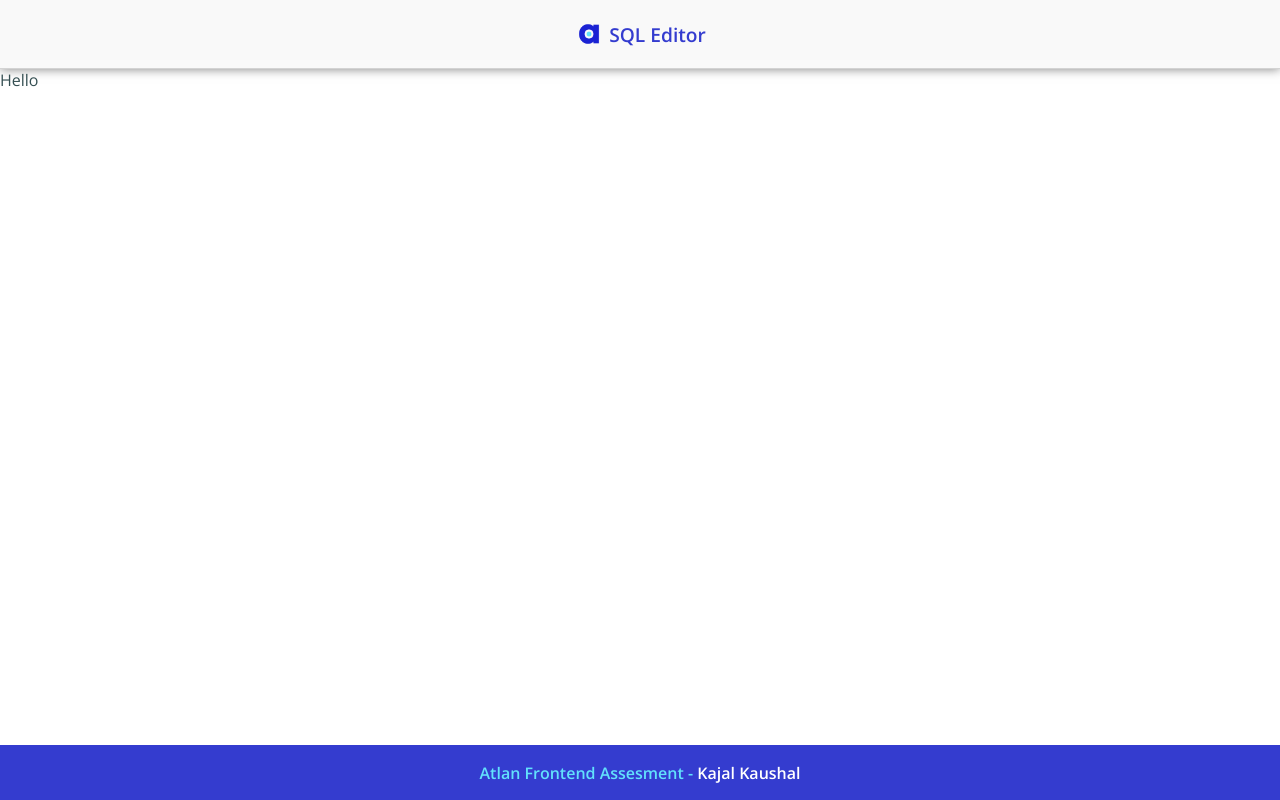
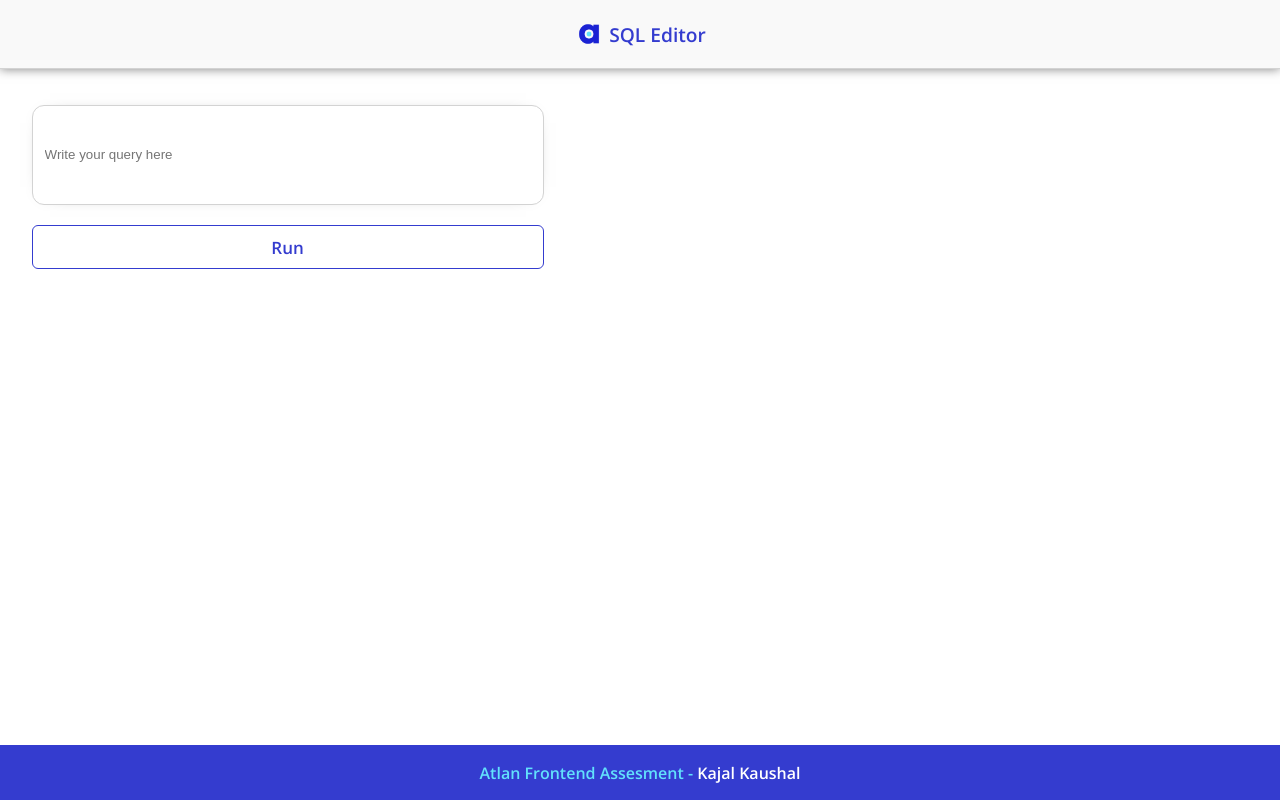
Before and after one commit to Kajal-7/atlan-frontend, a React (Create React App) app: page /query-database in a window 1280 px wide. Built offline with nearby package versions, Linux system fonts and the light colour scheme; no server answers; the HTML template or start-up script is replaced by a standard one.

Commit message:
Query Dashboard page added

```diff
--- a/src/components/QueryDashboard.jsx
+++ b/src/components/QueryDashboard.jsx
@@ -1,15 +1,36 @@
-import React from 'react'
-
+import React, { useState } from 'react'
+import Grid from '@mui/material/Grid'
+import QueryHistory from './QueryHistory'
+import QueryHandler from './QueryHandler'
 
 /*
 @description
-Query Dashboard Page
+The component renders both query editor and query history section.
+This component also deals with updating the query history list state.
 */
 
 const QueryDashboard = () => {
+  const [list, setNewList] = useState([])
 
   return (
-   <div> Hello</div>
+    <Grid container spacing={2} style={{ padding: '2.2em 0' }}>
+      <Grid
+        item
+        lg={6}
+        xs={12}
+        style={{ display: 'flex', justifyContent: 'center' }}
+      >
+        <QueryHandler updateList={setNewList} list={list} />
+      </Grid>
+      <Grid
+        item
+        lg={6}
+        xs={12}
+        style={{ display: 'flex', justifyContent: 'center' }}
+      >
+        <QueryHistory list={list} updateList={setNewList} />
+      </Grid>
+    </Grid>
   )
 }
 
```
